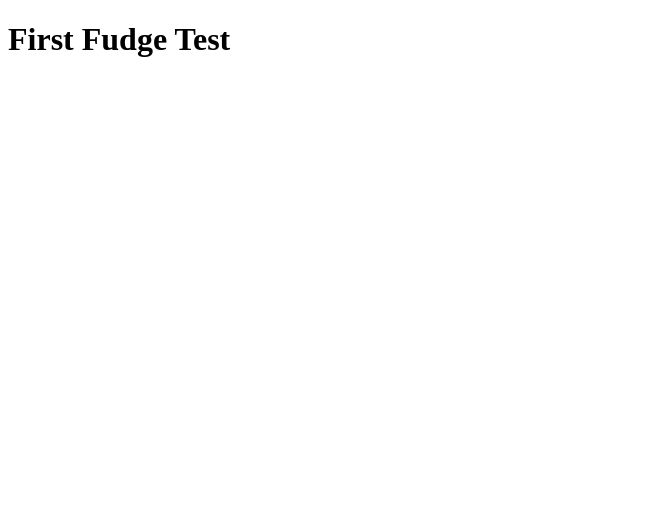
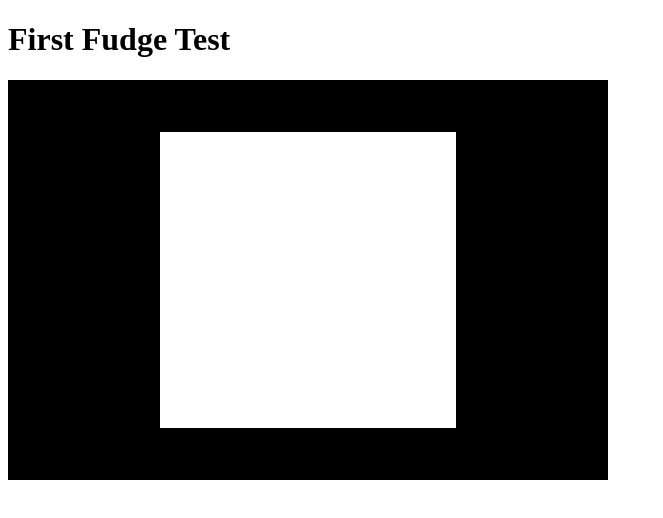
Before and after one commit to AnnaLotz/PRIMA, an Electron app: page L02_FirstFudge/Main.html in a window 1280 px wide. Shown: the whole page, without its empty margins (0-663 px from the left). Drawn offline with Linux system fonts and the light colour scheme.

Commit message:
End of lesson 3

```diff
--- a/L02_FirstFudge/Main.html
+++ b/L02_FirstFudge/Main.html
@@ -4,6 +4,7 @@
     <meta charset="UTF-8">
     <meta name="viewport" content="width=device-width, initial-scale=1.0">
     <meta http-equiv="X-UA-Compatible" content="ie=edge">
+    <script src="../Fudge/FudgeCore.js"></script>
     <script src="Main.js"></script>
     <title>First Fudge App</title>
 </head>
--- a/L02_FirstFudge/Main.js
+++ b/L02_FirstFudge/Main.js
@@ -1,13 +1,30 @@
 "use strict";
+///<reference types="../Fudge/FudgeCore.js"/>
 var L02_FirstFudge;
+///<reference types="../Fudge/FudgeCore.js"/>
 (function (L02_FirstFudge) {
-    var fudge = FudgeCore;
+    var f = FudgeCore;
     window.addEventListener("load", handleLoad);
     function handleLoad(_event) {
         const canvas = document.querySelector("canvas");
-        console.log(canvas);
-        let viewport = new fudge.Viewport();
-        viewport.initialize("Viewport", null, null, canvas);
+        f.RenderManager.initialize();
+        f.Debug.log(canvas);
+        let node = new f.Node("Quad");
+        let mesh = new f.MeshQuad();
+        let cmpMesh = new f.ComponentMesh(mesh);
+        node.addComponent(cmpMesh);
+        let mtrSolidWhite = new f.Material("SolidWhite", f.ShaderUniColor, new f.CoatColored(new f.Color(1, 1, 1, 1)));
+        let cmpMTR = new f.ComponentMaterial(mtrSolidWhite);
+        node.addComponent(cmpMTR);
+        //Camera
+        let camera = new f.Node("Camera");
+        let cmpCam = new f.ComponentCamera();
+        camera.addComponent(cmpCam);
+        cmpCam.pivot.translateZ(2); //Camera bewegen (um 2 auf der Z-Achse)
+        L02_FirstFudge.viewport = new f.Viewport();
+        L02_FirstFudge.viewport.initialize("Viewport", node, camera.getComponent(f.ComponentCamera), canvas);
+        f.Debug.log(L02_FirstFudge.viewport);
+        L02_FirstFudge.viewport.draw();
     }
 })(L02_FirstFudge || (L02_FirstFudge = {}));
 //# sourceMappingURL=Main.js.map
--- a/tsconfig.json
+++ b/tsconfig.json
@@ -51,7 +51,8 @@
       // "inlineSourceMap": true,               /* Emit a single file with source maps instead of having a separate file. */
       // "inlineSources": true,                 /* Emit the source alongside the sourcemaps within a single file; requires '--inlineSourceMap' or '--sourceMap' to be set. */
       /* -------------------- Experimental Options */
-      "experimentalDecorators": true        /* Enables experimental support for ES7 decorators. */
+      "experimentalDecorators": true,        /* Enables experimental support for ES7 decorators. */
       // "emitDecoratorMetadata": true,         /* Enables experimental support for emitting type metadata for decorators. */
+      "skipLibCheck": true
     }
   }
```
Also changed, not shown: L02_FirstFudge/Main.ts (+27 -5 lines), 1 other file.
